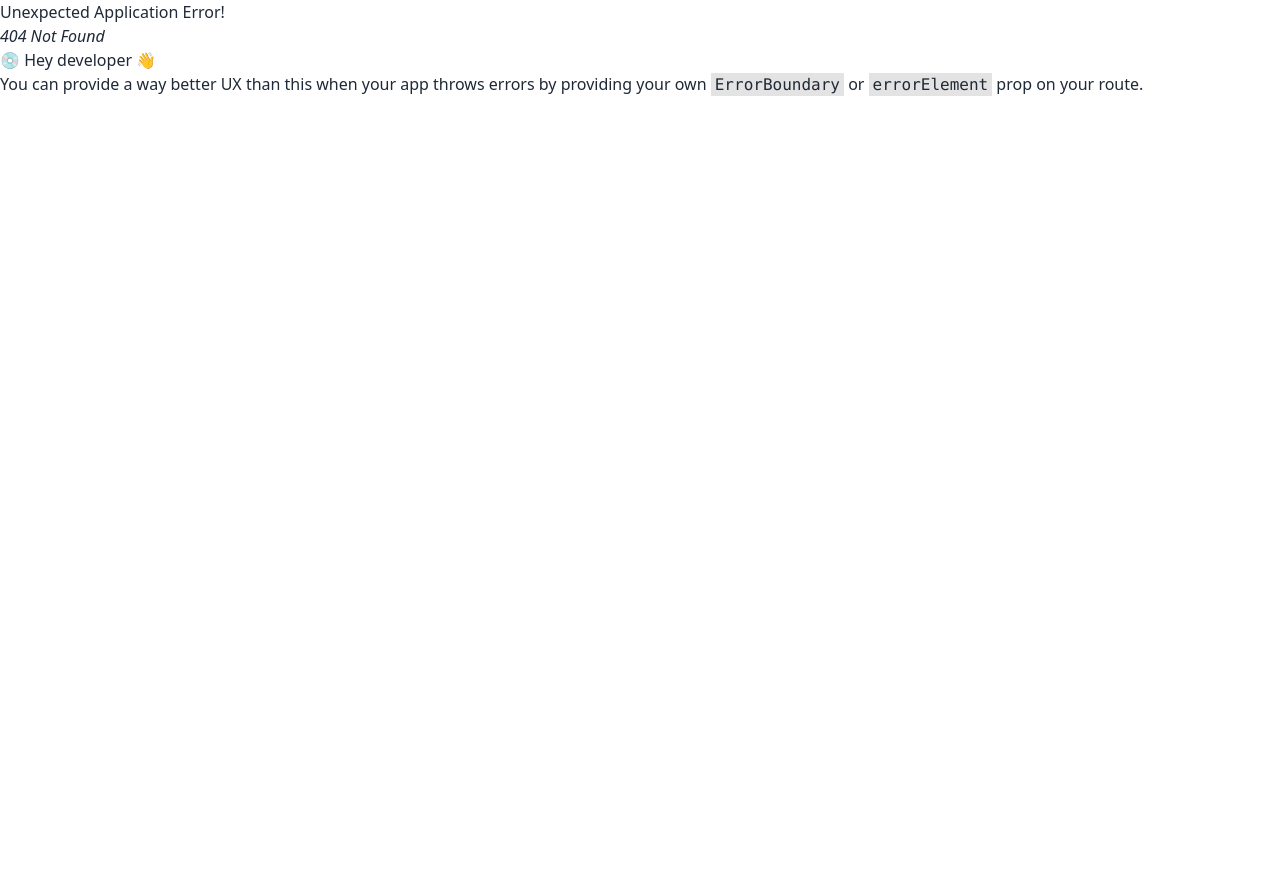
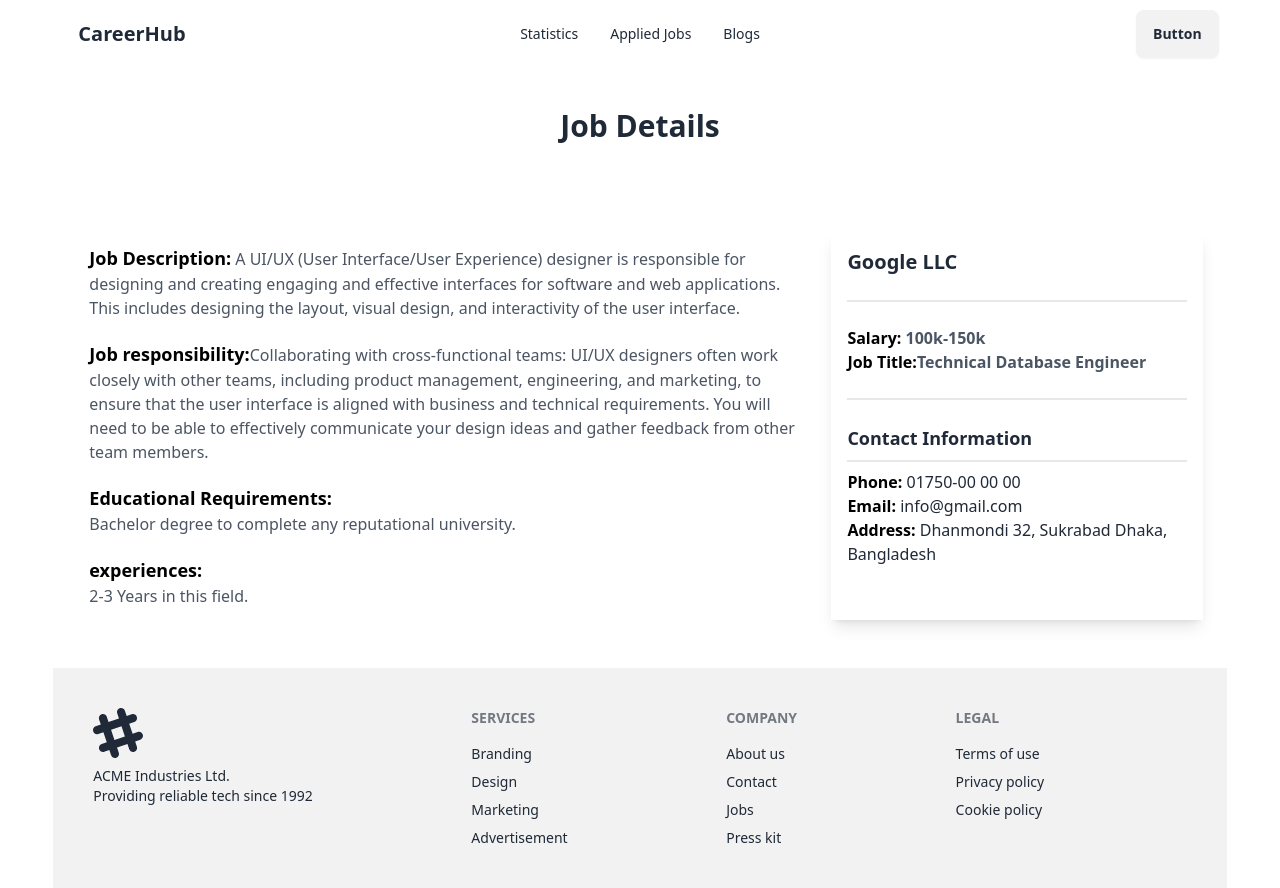
Before and after one commit to safin33221/career-hubs, a React (Vite) app: page /jobs/1 in a window 1280 px wide. Before the commit this address had no page. Before the commit the page ends 800 px from the top, so only its background shows below. Built offline with nearby package versions, Linux system fonts and the light colour scheme.

Commit message:
completed job details section

```diff
--- a/src/Components/Job.jsx
+++ b/src/Components/Job.jsx
@@ -1,7 +1,8 @@
 import React from 'react';
+import { Link } from 'react-router-dom';
 
 const Job = ({ job }) => {
-    const { logo, job_title, company_name, remote_or_onsite, location, salary } = job
+    const {id, logo, job_title, company_name, remote_or_onsite, location, salary } = job
     return (
         <div className='mx-auto mb-4 border-2 shadow-lg p-6 rounded-lg space-y-3'>
             <img className='w-14' src={logo} alt="" />
@@ -15,7 +16,7 @@ const Job = ({ job }) => {
                 <h2>Location: {location}</h2>
                 <h2>Salary: {salary}</h2>
             </div>
-            <button className='btn btn-sm btn-primary'>Viwe Details</button>
+            <Link to={`/jobs/${id}`}><button className='btn btn-sm btn-primary'>Viwe Details</button></Link>
 
         </div>
     );
--- /dev/null
+++ b/src/Components/JobDetails.jsx
@@ -0,0 +1,45 @@
+import React from 'react';
+import { useLoaderData, useParams } from 'react-router-dom';
+
+const JobDetails = () => {
+    const { id } = useParams()
+    const JobId = parseInt(id)
+    const jobData = useLoaderData()
+    const job = jobData.find(job => job.id === JobId)
+    const { company_name,job_description, salary, job_title, contact_information, job_responsibility, educational_requirements, experiences } = job
+
+    return (
+        <div>
+            <div className='text-center py-10'>
+                <h1 className='text-3xl font-bold'>Job Details</h1>
+            </div>
+            <div className='flex gap-3 px-6 py-12'>
+                <div className='w-2/3   space-y-5 p-3 '>
+                    <h1 className='text-gray-600'><span className='text-black font-bold text-lg'>Job Description:</span>{job_description}</h1>
+                    <h1 className='text-gray-600'><span className='text-black font-bold text-lg'>Job responsibility:</span>{job_responsibility}</h1>
+                    <h1 className='text-gray-600'><span className='text-black font-bold text-lg'> Educational Requirements: <br /> </span>{educational_requirements}</h1>
+                    <h1 className='text-gray-600'><span className='text-black font-bold text-lg'>experiences: <br /></span>{experiences}</h1>
+                </div>
+                <div className='w-1/3 shadow-lg p-4  '>
+                    <h1 className='text-xl font-bold'>{company_name}</h1>
+                    <div className='border-t-2 my-6'></div>
+                    <h1 className='text-black font-bold'>Salary: <span className='text-gray-600'>{salary}</span></h1>
+                    <h1 className='text-black font-bold'>Job Title:<span className='text-gray-600'>{job_title}</span></h1>
+                    <div className='border-t-2 my-6'></div>
+
+                    <h1 className='text-lg font-bold'>Contact Information</h1>
+                    <div className='border-t-2 my-2'></div>
+                    <h1><span className='text-black font-bold'>Phone:</span> {contact_information.phone}</h1>
+                    <h1><span className='text-black font-bold'>Email:</span> {contact_information.email}</h1>
+                    <h1><span className='text-black font-bold'>Address:</span> {contact_information.address}</h1>
+
+
+                </div>
+
+            </div>
+
+        </div>
+    );
+};
+
+export default JobDetails;
--- a/src/Components/Navbar.jsx
+++ b/src/Components/Navbar.jsx
@@ -4,7 +4,7 @@ import { NavLink } from "react-router-dom";
 const Navbar = () => {
     const links = <>
     <li> <NavLink to='/'>Statistics</NavLink> </li>
-    <li> <NavLink to='/jobs'>Applied Jobs</NavLink> </li>
+    <li> <NavLink to='/appliedjobs'>Applied Jobs</NavLink> </li>
     <li> <NavLink to='/blogs'>Blogs</NavLink> </li>
     </>
     return (
--- a/src/main.jsx
+++ b/src/main.jsx
@@ -1,7 +1,7 @@
 import { StrictMode } from 'react'
 import { createRoot } from 'react-dom/client'
 import './index.css'
-import App from './App.jsx'
+
 import {
   createBrowserRouter,
   RouterProvider,
@@ -10,6 +10,7 @@ import Root from './Components/Root.jsx';
 import Statices from './Components/Statices.jsx';
 import Jobs from './Components/Jobs.jsx';
 import Blogs from './Components/Blogs.jsx';
+import JobDetails from './Components/JobDetails.jsx';
 
 
 const router = createBrowserRouter([
@@ -23,12 +24,16 @@ const router = createBrowserRouter([
         loader:()=> fetch('/categories.json')
       },
       {
-        path:'/jobs',
+        path:'/appliedjobs',
         element:<Jobs></Jobs>
       },
       {
         path:'/blogs',
         element:<Blogs> </Blogs>
+      },{
+        path:'/jobs/:id',
+        element:<JobDetails></JobDetails>,
+        loader:()=> fetch("/jobs.json")
       }
     ]
 
```
